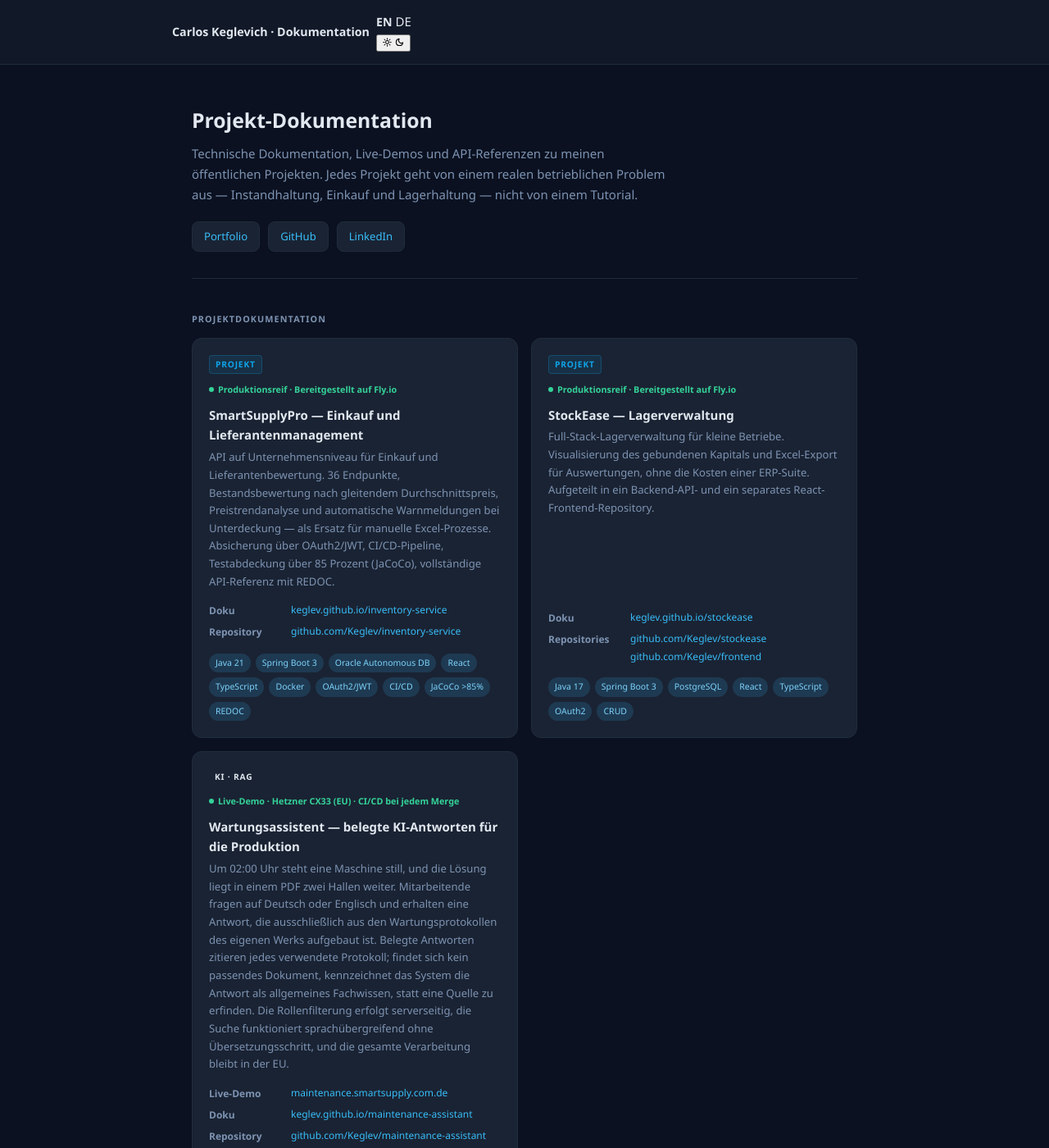
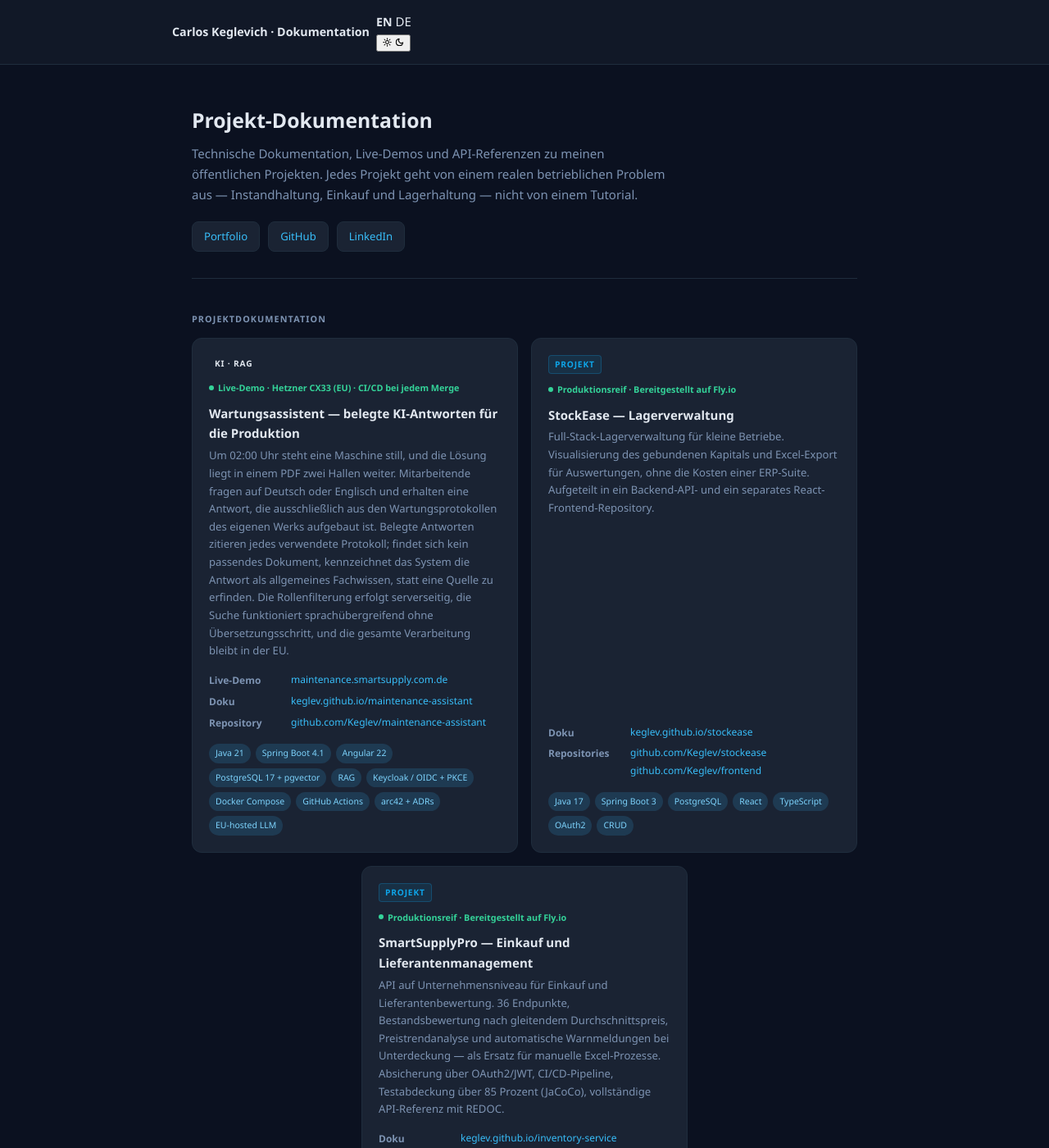
Before and after one commit to Keglev/keglev.github.io, a Jekyll site: the page built from de/index.md, in a window 1280 px wide and 1400 px high. Shown: the whole window at 82% size. Built offline with Jekyll 4.4.1, drawn with Linux system fonts in a browser that asks for light colours; some of the changed text lies outside the part shown.

Commit message:
refactor(content): lead the grid with Maintenance Assistant, centre SmartSupplyPro
The first card decides whether a recruiter keeps scrolling, so the
strongest project leads. Maintenance Assistant carries the RAG work, the
ADRs and the only live demo, and now sits first; SmartSupplyPro moves to
last.

Three cards in a two-column grid leaves the last one alone in the final
row, pinned left with a gap beside it that reads as a missing card. The
new .card-centered rule spans the row and centres that card at exactly one
column's width. It is applied to SmartSupplyPro because SmartSupplyPro is
last, not because of anything about the project, and moves with the order.

Co-Authored-By: Claude Opus 5 (1M context) <noreply@anthropic.com>

```diff
--- a/_includes/page_body.html
+++ b/_includes/page_body.html
@@ -28,14 +28,26 @@
 
 <div class="grid">
 
+  {%- comment -%}
+    ORDER IS DELIBERATE. The first card is the one a recruiter reads before
+    deciding whether to keep scrolling, so the strongest project leads:
+    Maintenance Assistant carries the RAG work, the ADRs and the live demo.
+    SmartSupplyPro is last and therefore alone in the final row of the
+    two-column grid, which is why it takes `card-centered` (see main.css
+    section 9). If the order changes, `card-centered` moves with whichever
+    card ends up alone in the last row — it belongs to the position, not to
+    the project.
+  {%- endcomment -%}
   {%- include project_card.html
-      label_key="card.label.project"
-      status_key="ssp.status"
-      title_key="ssp.title"
-      desc_key="ssp.desc"
-      docs_url="https://keglev.github.io/inventory-service/"
-      repo_url="https://github.com/Keglev/inventory-service"
-      badges="Java 21, Spring Boot 3, Oracle Autonomous DB, React, TypeScript, Docker, OAuth2/JWT, CI/CD, JaCoCo >85%, REDOC"
+      label_key="card.label.ai"
+      label_class="ai"
+      status_key="ma.status"
+      title_key="ma.title"
+      desc_key="ma.desc"
+      demo_url="https://maintenance.smartsupply.com.de"
+      docs_url="https://keglev.github.io/maintenance-assistant/"
+      repo_url="https://github.com/Keglev/maintenance-assistant"
+      badges="Java 21, Spring Boot 4.1, Angular 22, PostgreSQL 17 + pgvector, RAG, Keycloak / OIDC + PKCE, Docker Compose, GitHub Actions, arc42 + ADRs, EU-hosted LLM"
   -%}
 
   {%- include project_card.html
@@ -50,15 +62,14 @@
   -%}
 
   {%- include project_card.html
-      label_key="card.label.ai"
-      label_class="ai"
-      status_key="ma.status"
-      title_key="ma.title"
-      desc_key="ma.desc"
-      demo_url="https://maintenance.smartsupply.com.de"
-      docs_url="https://keglev.github.io/maintenance-assistant/"
-      repo_url="https://github.com/Keglev/maintenance-assistant"
-      badges="Java 21, Spring Boot 4.1, Angular 22, PostgreSQL 17 + pgvector, RAG, Keycloak / OIDC + PKCE, Docker Compose, GitHub Actions, arc42 + ADRs, EU-hosted LLM"
+      label_key="card.label.project"
+      status_key="ssp.status"
+      title_key="ssp.title"
+      desc_key="ssp.desc"
+      docs_url="https://keglev.github.io/inventory-service/"
+      repo_url="https://github.com/Keglev/inventory-service"
+      badges="Java 21, Spring Boot 3, Oracle Autonomous DB, React, TypeScript, Docker, OAuth2/JWT, CI/CD, JaCoCo >85%, REDOC"
+      extra_class="card-centered"
   -%}
 
 </div>
--- a/assets/css/main.css
+++ b/assets/css/main.css
@@ -184,6 +184,18 @@
             grid-template-columns: repeat(2, 1fr);
             gap: 16px;
             margin-bottom: 16px;
+        }
+
+        /* An odd number of cards leaves the last one alone in the final
+           row, hard against the left edge with a gap beside it that reads
+           as a missing card. This spans the row and centres the card at
+           exactly one column's width instead. Apply it to whichever card
+           ends up last — it belongs to the position, not to the project. */
+        .card-centered {
+            grid-column: 1 / -1;
+            max-width: calc(50% - 8px); /* one column, minus half the 16px gap */
+            margin-left: auto;
+            margin-right: auto;
         }
 
         /* ============================================================
```
